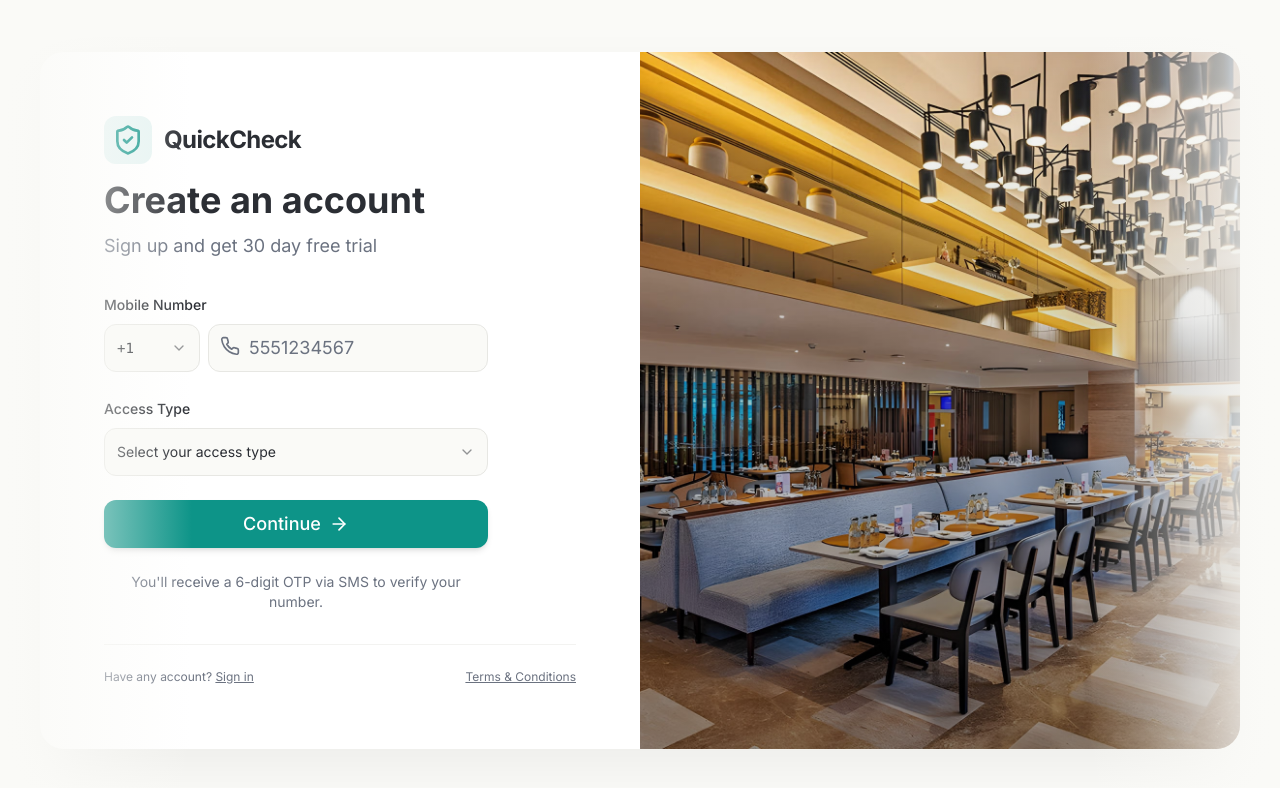
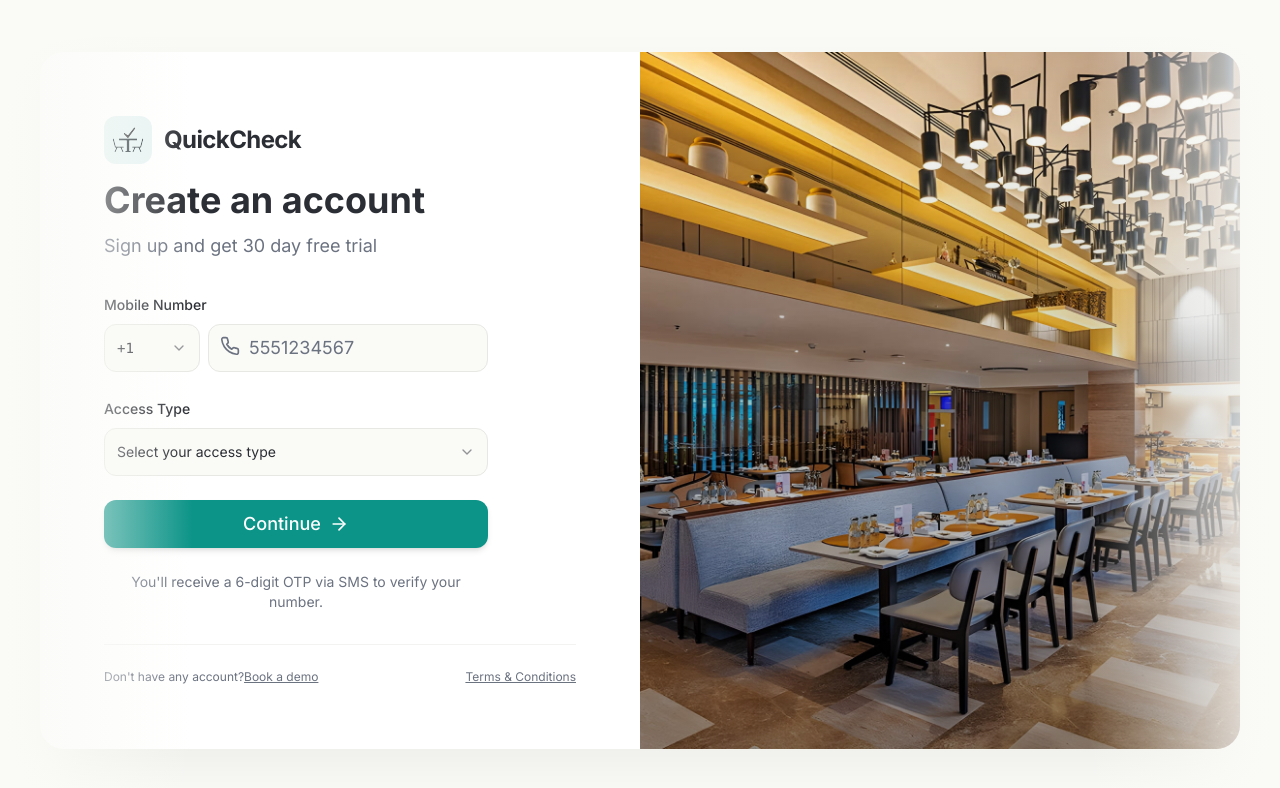
Before and after one commit to codingjatin/QuickCheckin, a Next.js app in the folder frontend/: page /auth in a window 1280 px wide. Shown: the top 788 px of the page. Built offline with nearby package versions, Linux system fonts and the light colour scheme; no server answers.

Commit message:
Replace the dummy Quick Check logo with the original One.

```diff
--- a/frontend/app/(restaurant)/admin/layout.tsx
+++ b/frontend/app/(restaurant)/admin/layout.tsx
@@ -1,6 +1,7 @@
 'use client';
 
 import { useState, useEffect } from 'react';
+import Image from "next/image";
 import Link from 'next/link';
 import { usePathname, useRouter } from 'next/navigation';
 import { Button } from '@/components/ui/button';
@@ -75,7 +76,7 @@ export default function AdminLayout({ children }: { children: React.ReactNode })
           <div className="flex justify-between items-center h-16">
             <div className="flex items-center gap-4">
               <Link href="/" className="flex items-center gap-2">
-                <CheckCircle className="h-8 w-8 text-primary" />
+                <Image src="/QuickCheck.svg" alt="QuickCheck logo" width={32} height={32} />
                 <span className="text-2xl font-display font-bold">QuickCheck</span>
               </Link>
               <div className="hidden sm:block text-sm text-muted">
--- a/frontend/app/auth/page.tsx
+++ b/frontend/app/auth/page.tsx
@@ -1,5 +1,6 @@
 "use client";
 
+import Image from "next/image";
 import { useEffect } from "react";
 import { useRouter } from "next/navigation";
 import { useAuthStore } from "@/lib/auth-store";
@@ -17,6 +18,11 @@ export default function AuthPage() {
       router.push(userRole === "guest" ? "/kiosk" : "/admin");
     }
   }, [isAuthenticated, userRole, router]);
+
+  // Explicitly type the parameter 'url' as 'string'
+  const handleRedirect = (url: string): void => {
+    router.push(url); // Redirect to the given URL
+  };
 
   return (
     <div className="min-h-screen flex items-center justify-center bg-off p-4 relative overflow-hidden">
@@ -36,7 +42,7 @@ export default function AuthPage() {
           <div className="mb-8">
             <div className="flex items-center gap-3 mb-4">
               <div className="p-2 bg-primary/10 rounded-xl">
-                <ShieldCheck className="w-8 h-8 text-primary" />
+                <Image src="/QuickCheck.svg" alt="QuickCheck logo" width={32} height={32} />
               </div>
               <h1 className="text-2xl font-display font-bold text-ink tracking-tight">
                 QuickCheck
@@ -58,8 +64,21 @@ export default function AuthPage() {
           </div>
 
           <div className="mt-8 pt-6 border-t border-border/50 flex justify-between text-xs text-muted">
-             <span>Have any account? <span className="underline cursor-pointer hover:text-primary">Sign in</span></span>
-             <span className="underline cursor-pointer hover:text-primary">Terms & Conditions</span>
+            <span>
+              Don't have any account?
+              <span
+                className="underline cursor-pointer hover:text-primary"
+                onClick={() => handleRedirect('/contact')}
+              >
+                Book a demo
+              </span>
+            </span>
+            <span
+              className="underline cursor-pointer hover:text-primary"
+              onClick={() => handleRedirect('/contact')}
+            >
+              Terms & Conditions
+            </span>
           </div>
         </div>
 
@@ -71,7 +90,7 @@ export default function AuthPage() {
             className="absolute inset-0 w-full h-full object-cover"
           />
           <div className="absolute inset-0 bg-gradient-to-t from-black/40 to-transparent flex flex-col justify-end p-12 text-white">
-             {/* Optional overlay content can go here if needed, keeping it clean for now as per image inspiration */}
+            {/* Optional overlay content can go here if needed, keeping it clean for now as per image inspiration */}
           </div>
         </div>
       </motion.div>
```
